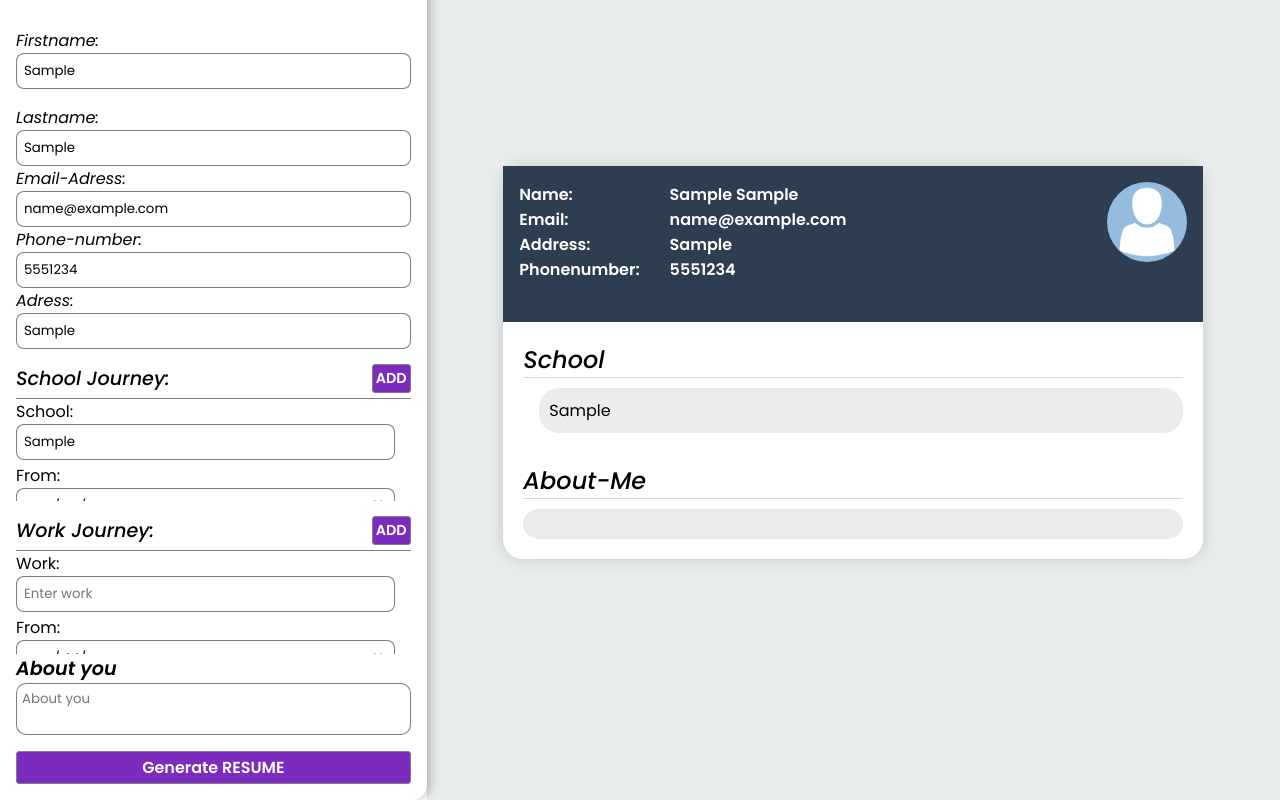
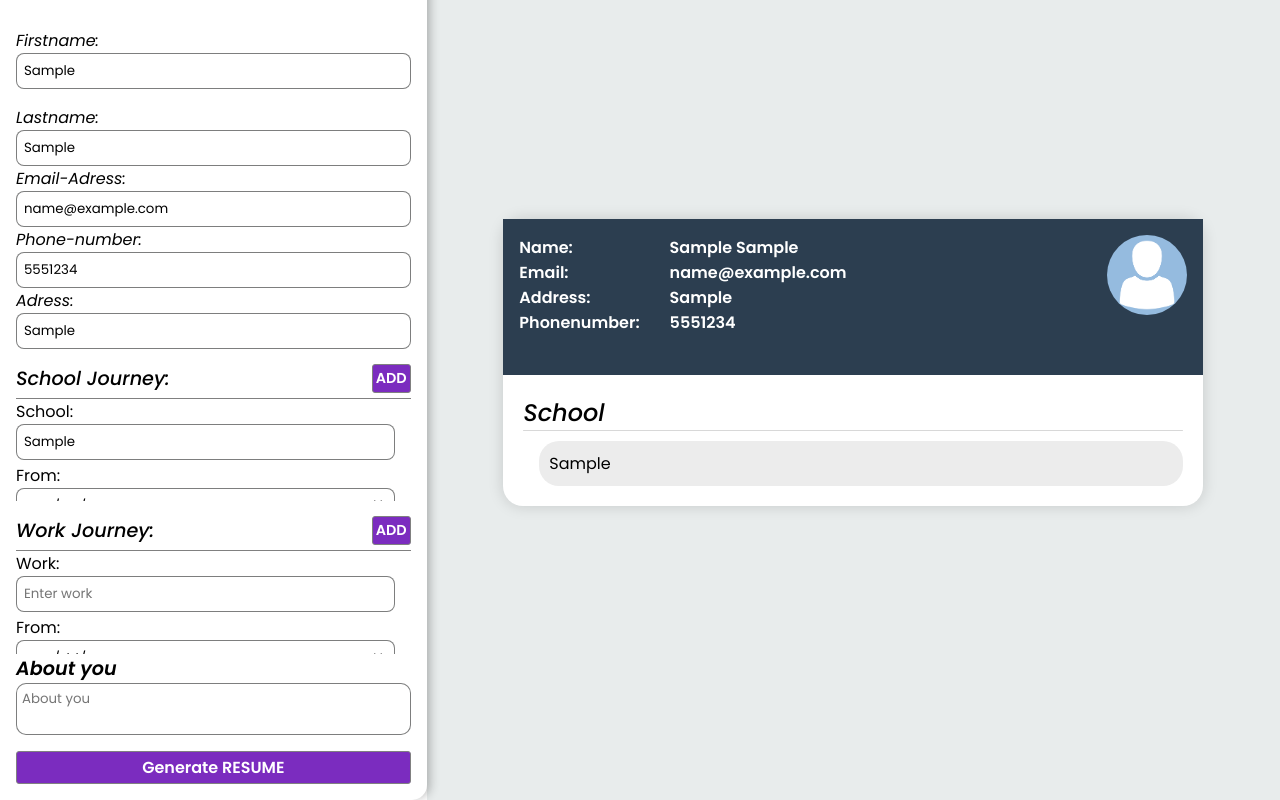
Before and after one commit to Kili196/CV-Generator, a React (Vite) app: page / in a window 1280 px wide. Both pictures are taken after typing "Sample", "Sample", "name@example.com", "5551234", "Sample", "Sample" into the empty fields and a click on the button "Generate RESUME". Shown: the part 74-874 px from the top of the page. Built offline with nearby package versions, Linux system fonts and the light colour scheme.

Commit message:
added conditional rendering to only show about me section when about me field is not empty

```diff
--- a/src/components/CvView.jsx
+++ b/src/components/CvView.jsx
@@ -19,7 +19,9 @@ const CvView = ({ user }) => {
             <ExperienceSection headline={"Works"} experience={user.works} />
           )}
 
-          <AboutMeSection headline={"About-Me"} desc={user.aboutme} />
+          {user.aboutme != "" && (
+            <AboutMeSection headline={"About-Me"} desc={user.aboutme} />
+          )}
         </main>
       </div>
     </div>
```
